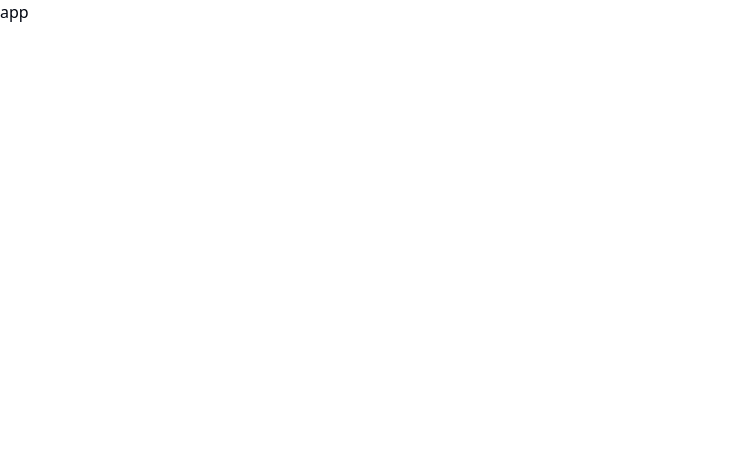
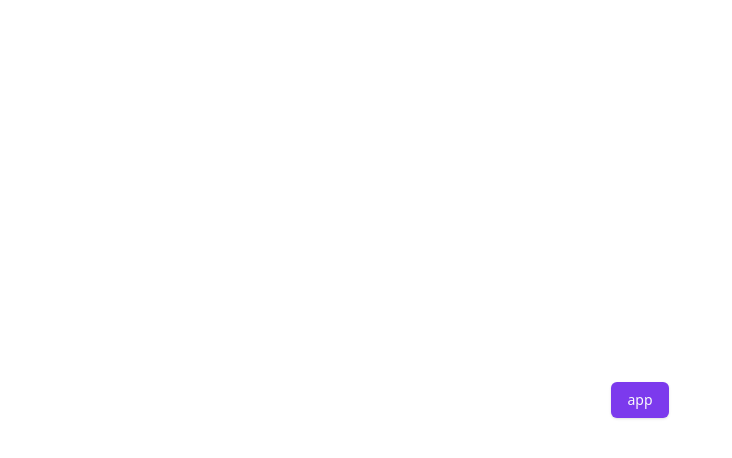
Before and after one commit to steve-rops/joby-v4, a React (Vite) app: page / in a window 1280 px wide. Shown: the top 458 px of the page, without its empty margins (0-732 px from the left). Built offline with nearby package versions, Linux system fonts and the light colour scheme.

Commit message:
location added -stable

```diff
--- a/src/Home.jsx
+++ b/src/Home.jsx
@@ -1,9 +1,12 @@
 import { Link } from "react-router-dom";
+import { Button } from "./components/ui/button";
 
 const Home = () => {
   return (
-    <div>
-      <Link to="app">app</Link>
+    <div className="h-svh w-full grid place-items-center">
+      <Link to="app">
+        <Button>app</Button>
+      </Link>
     </div>
   );
 };
--- a/src/features/Jobs/JobsListing/SingleJob.jsx
+++ b/src/features/Jobs/JobsListing/SingleJob.jsx
@@ -1,5 +1,6 @@
 import { Link } from "react-router-dom";
 import { formatCurrency, isNewJob } from "../../../lib/utils";
+import { MdLocationOn } from "react-icons/md";
 
 const SingleJob = ({ job }) => {
   console.log(job);
@@ -7,7 +8,7 @@ const SingleJob = ({ job }) => {
     <div className="border-l-4 border-0 border-primary rounded-md pointer ">
       <Link to={`${job.id}`}>
         <div className="p-1 bg-secondary rounded-md flex items-center  ">
-          <div className="w-[50%]">
+          <div className="w-[70%]">
             <div className="w-full flex items-center">
               <p className="text-xs text-foreground/80 w-[70%]">
                 {job.company.display_name}
@@ -18,17 +19,25 @@ const SingleJob = ({ job }) => {
                 </span>
               )}
             </div>
-            <h3 className="text-md text-pretty text-foreground font-semibold">
+            <h3 className="text-lg text-pretty text-foreground font-semibold">
               {job.title}
             </h3>
+            <div className="flex items-center py-2 rounded-md">
+              <span className="text-foreground/70">
+                <MdLocationOn />
+              </span>
+              <p className="text-xs text-foreground/70">
+                {job.location.display_name}
+              </p>
+            </div>
           </div>
 
-          <section className="w-[50%] flex justify-end">
-            <div className="h-fit w-fit border border-primary rounded-md ">
+          <section className="w-[30%] gap-2 flex justify-center items-center ">
+            <div className="w-fit border border-primary rounded-md  ">
               <h4 className="text-center h-fit bg-primary/15 rounded-b-md text-xs">
                 wage
               </h4>
-              <div className="flex flex-col items-center">
+              <div className="flex flex-col items-center ">
                 <span className="text-xs text-primary/75"> up to</span>
               </div>
               <h3 className="text-sm px-1">
```
